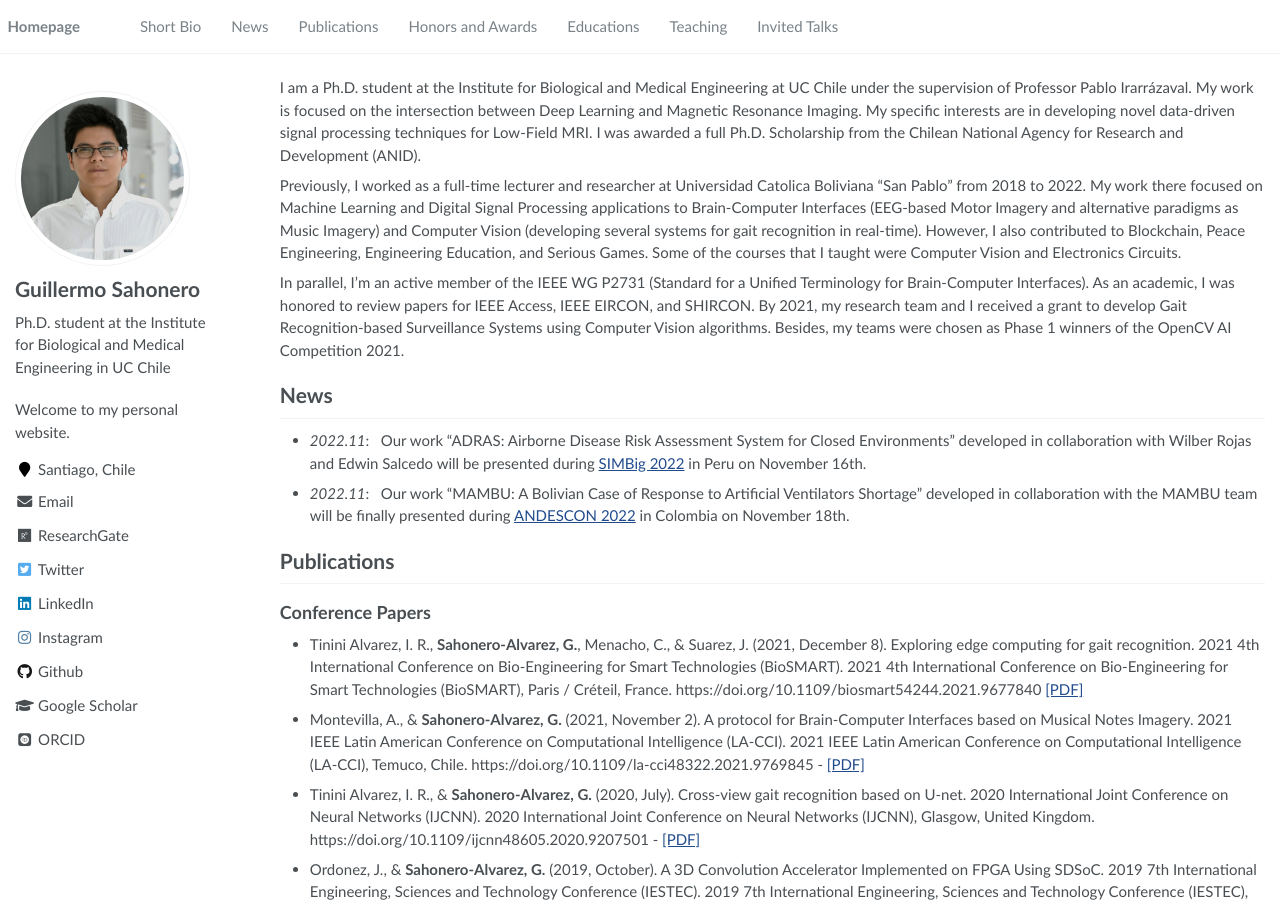
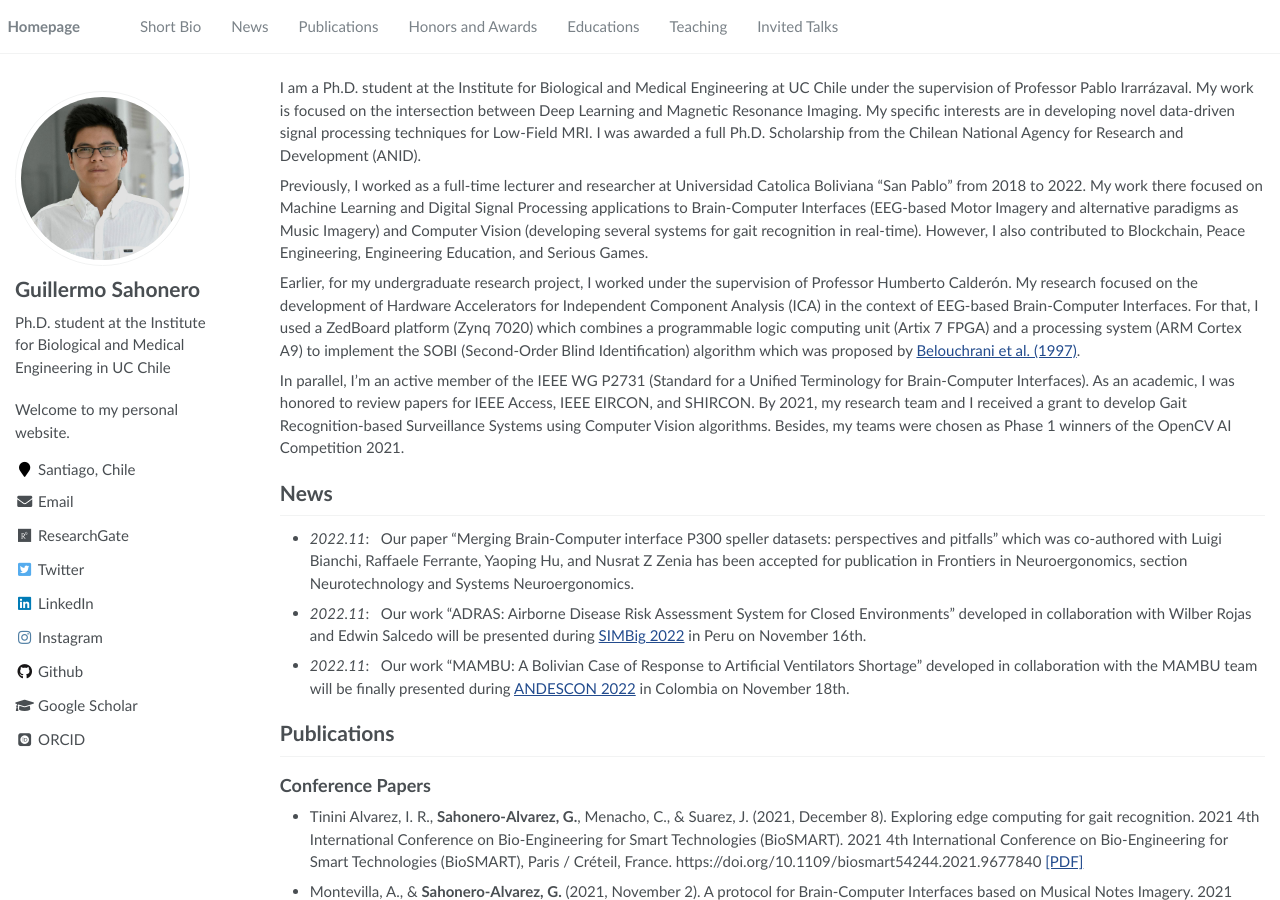
Before and after one commit to gsahonero/gsahonero.github.io, a Jekyll site: the page built from _pages/about.md, in a window 1280 px wide and 900 px high. Built offline with Jekyll 4.4.1, drawn with Linux system fonts in a browser that asks for light colours; some web fonts are replaced; some of the changed text lies outside the part shown.

Commit message:
New inclusions!

```diff
--- a/_pages/about.md
+++ b/_pages/about.md
@@ -19,12 +19,15 @@ redirect_from:
 
 I am a Ph.D. student at the Institute for Biological and Medical Engineering at UC Chile under the supervision of Professor Pablo Irarrázaval. My work is focused on the intersection between Deep Learning and Magnetic Resonance Imaging. My specific interests are in developing novel data-driven signal processing techniques for Low-Field MRI. I was awarded a full Ph.D. Scholarship from the Chilean National Agency for Research and Development (ANID).
 
-Previously, I worked as a full-time lecturer and researcher at Universidad Catolica Boliviana "San Pablo" from 2018 to 2022. My work there focused on Machine Learning and Digital Signal Processing applications to Brain-Computer Interfaces (EEG-based Motor Imagery and alternative paradigms as Music Imagery) and Computer Vision (developing several systems for gait recognition in real-time). However, I also contributed to Blockchain, Peace Engineering, Engineering Education, and Serious Games. Some of the courses that I taught were Computer Vision and Electronics Circuits.
+Previously, I worked as a full-time lecturer and researcher at Universidad Catolica Boliviana "San Pablo" from 2018 to 2022. My work there focused on Machine Learning and Digital Signal Processing applications to Brain-Computer Interfaces (EEG-based Motor Imagery and alternative paradigms as Music Imagery) and Computer Vision (developing several systems for gait recognition in real-time). However, I also contributed to Blockchain, Peace Engineering, Engineering Education, and Serious Games.
+
+Earlier, for my undergraduate research project, I worked under the supervision of Professor Humberto Calderón. My research focused on the development of Hardware Accelerators for Independent Component Analysis (ICA) in the context of EEG-based Brain-Computer Interfaces. For that, I used a ZedBoard platform (Zynq 7020) which combines a programmable logic computing unit (Artix 7 FPGA) and a processing system (ARM Cortex A9) to implement the SOBI (Second-Order Blind Identification) algorithm which was proposed by <a href="https://ieeexplore.ieee.org/abstract/document/554307/" target="_blank">Belouchrani et al. (1997)</a>.
 
 In parallel, I'm an active member of the IEEE WG P2731 (Standard for a Unified Terminology for Brain-Computer Interfaces). As an academic, I was honored to review papers for IEEE Access, IEEE EIRCON, and SHIRCON. By 2021, my research team and I received a grant to develop Gait Recognition-based Surveillance Systems using Computer Vision algorithms. Besides, my teams were chosen as Phase 1 winners of the OpenCV AI Competition 2021.
 
 
 # News
+- *2022.11*: &nbsp; Our paper "Merging Brain-Computer interface P300 speller datasets: perspectives and pitfalls" which was co-authored with Luigi Bianchi, Raffaele Ferrante, Yaoping Hu, and Nusrat Z Zenia has been accepted for publication in Frontiers in Neuroergonomics, section Neurotechnology and Systems Neuroergonomics.
 - *2022.11*: &nbsp; Our work "ADRAS: Airborne Disease Risk Assessment System for Closed Environments" developed in collaboration with Wilber Rojas and Edwin Salcedo will be presented during <a href="https://simbig.org/SIMBig2022/en/program.html">SIMBig 2022</a> in Peru on November 16th.
 - *2022.11*: &nbsp; Our work "MAMBU: A Bolivian Case of Response to Artificial Ventilators Shortage" developed in collaboration with the MAMBU team will be finally presented during <a href="https://attend.ieee.org/andescon/">ANDESCON 2022</a> in Colombia on November 18th.
 
@@ -83,8 +86,9 @@ While being a lecturer at <a href="https://lpz.ucb.edu.bo/" target="_blank">UCB<
 
 - Electronic circuits II (Circuitos Electrónicos II - IMT122)
 - Electronic circuits III (Circuitos Electrónicos III - IMT221)
+- Servomechanism Design (Diseño Servomecánico - IMT300)
 - Computer vision (Visión Artificial - IMT344)
-- Degree workshop (Taller de Grado - IMT375) (was later divided into IMT353 and IMT354)
+- Degree workshop (Taller de Grado - IMT375) (which was later divided into IMT353 and IMT354)
 - Degree workshop I (Taller de Grado I - IMT353)
 - Degree workshop II (Taller de Grado II - IMT354)
 
```
Also changed, not shown: other parts of _pages/about.md (+1 -1 lines).
